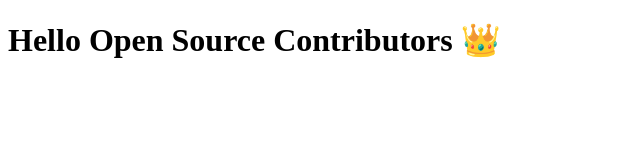
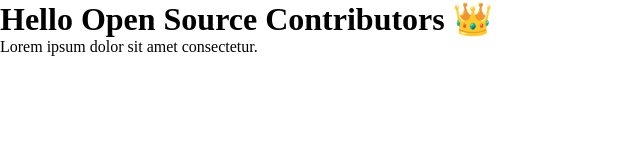
Before and after one commit to Kaneez-e-Batool/Version-Control, a plain HTML site: page index.html in a window 1280 px wide. Shown: the whole page, without its empty margins (0-640 px from the left). Drawn offline with Linux system fonts and the light colour scheme.

Commit message:
Add Stylesheet

```diff
--- a/index.html
+++ b/index.html
@@ -2,8 +2,10 @@
 <html lang="en">
   <head>
     <title>Version Control</title>
+    <link rel="stylesheet" href="styles.css" />
   </head>
   <body>
     <h1>Hello Open Source Contributors 👑</h1>
+    <p>Lorem ipsum dolor sit amet consectetur.</p>
   </body>
 </html>
--- /dev/null
+++ b/styles.css
@@ -0,0 +1,4 @@
+* {
+  margin: 0;
+  padding: 0;
+}
```
